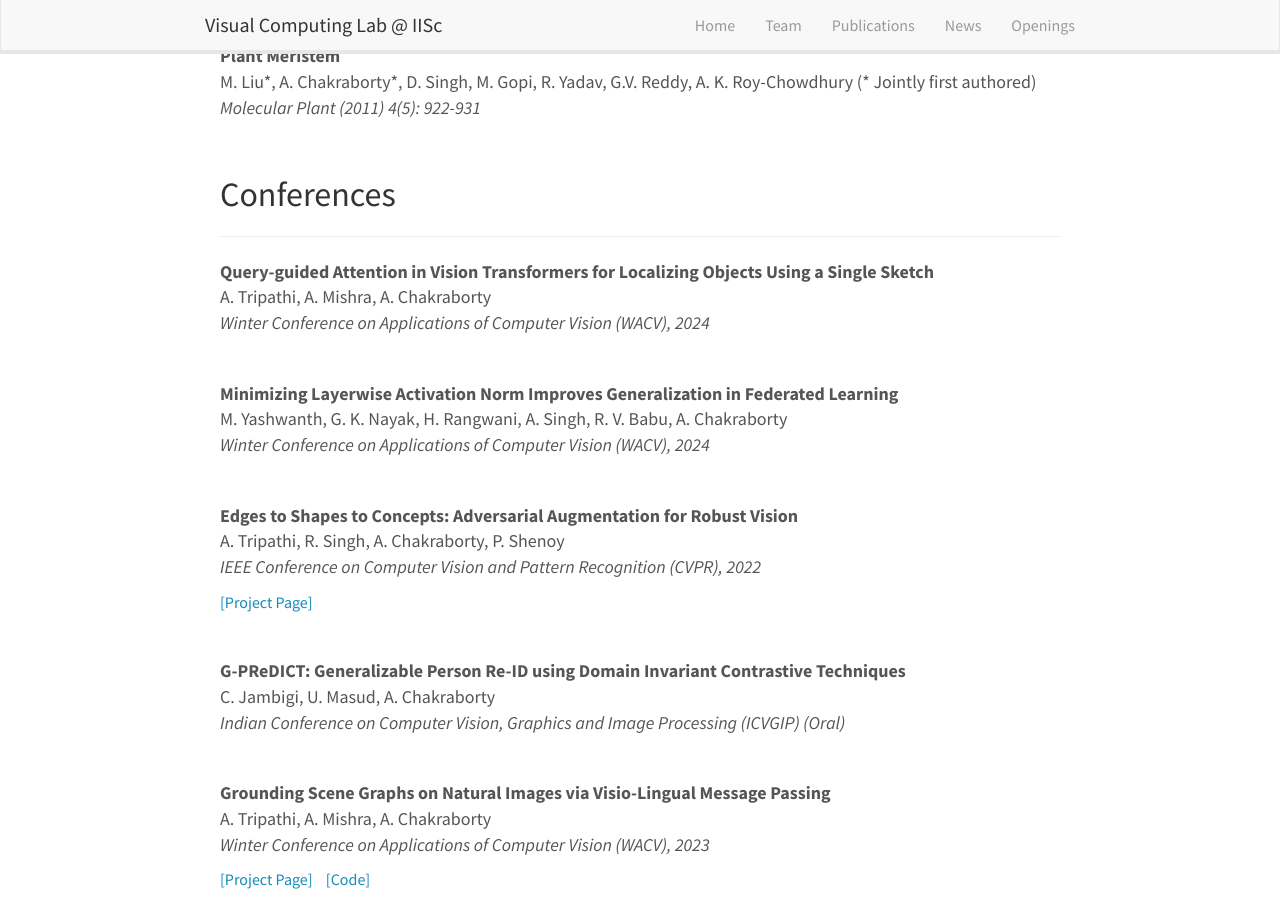
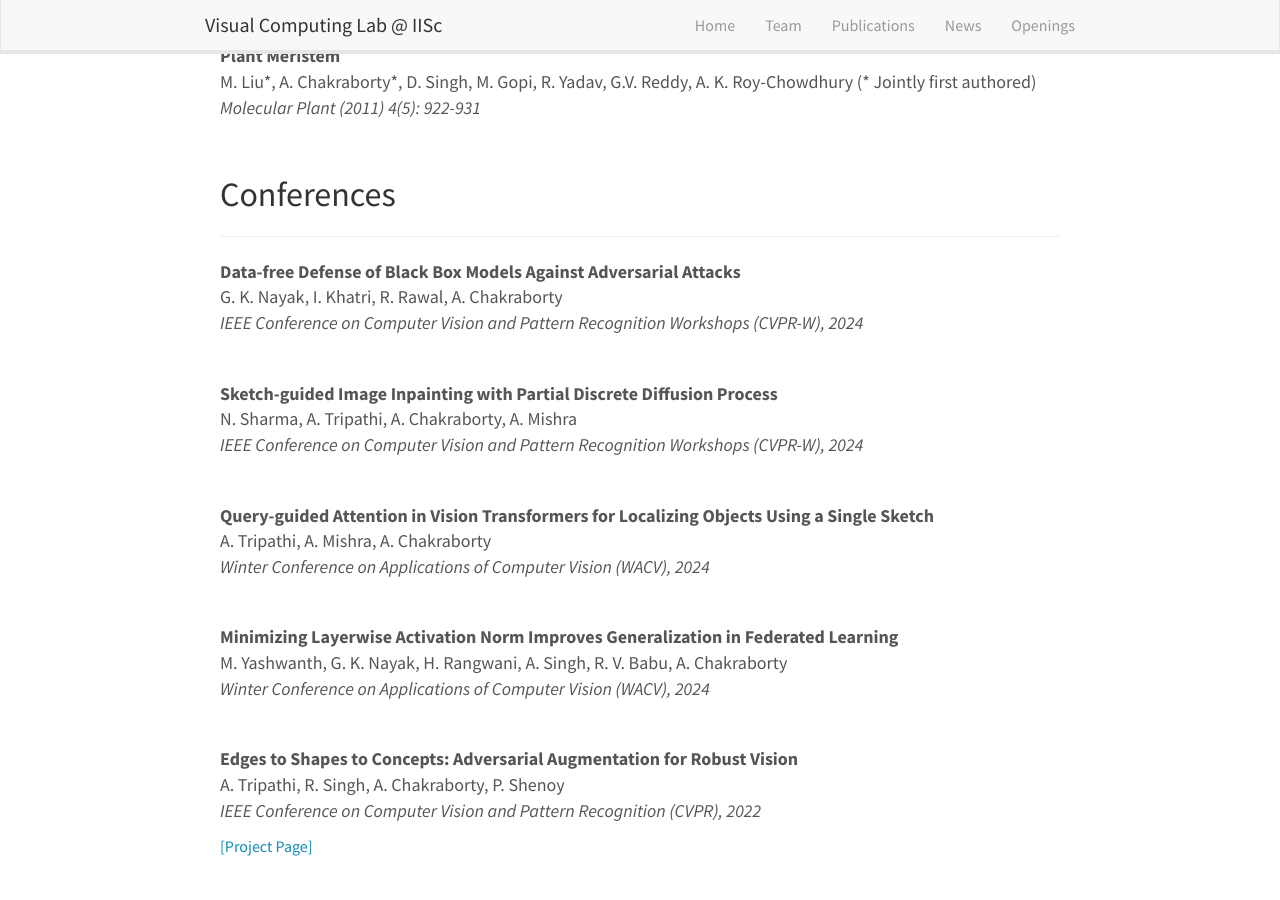
Before and after one commit to vcl-iisc/vclab-website, a Jekyll site: the page built from _pages/publications.md, in a window 1280 px wide and 900 px high, scrolled down 2289 px. Built offline with Jekyll 4.4.1, drawn with Linux system fonts in a browser that asks for light colours; nearby versions of some CDN libraries.

Commit message:
Update publications.yml
Added CVPR workshop 2024 papers

```diff
--- a/_data/publications.yml
+++ b/_data/publications.yml
@@ -9,6 +9,24 @@
 
 
 ################### Coferences and Journals ###################
+
+- paper: "Data-free Defense of Black Box Models Against Adversarial Attacks"
+  author: G. K. Nayak, I. Khatri, R. Rawal, A. Chakraborty
+  pub: IEEE Conference on Computer Vision and Pattern Recognition Workshops (CVPR-W), 2024
+  type: conference
+  project_page:
+  paper_link:
+  code_link:
+  bibtex:
+
+- paper: "Sketch-guided Image Inpainting with Partial Discrete Diffusion Process"
+  author: N. Sharma, A. Tripathi, A. Chakraborty, A. Mishra
+  pub: IEEE Conference on Computer Vision and Pattern Recognition Workshops (CVPR-W), 2024
+  type: conference
+  project_page:
+  paper_link:
+  code_link:
+  bibtex:
 
 - paper: "Robust Few-shot Learning Without Using any Adversarial Samples"
   author: G. K. Nayak, R. Rawal, I. Khatri, A. Chakraborty
```
